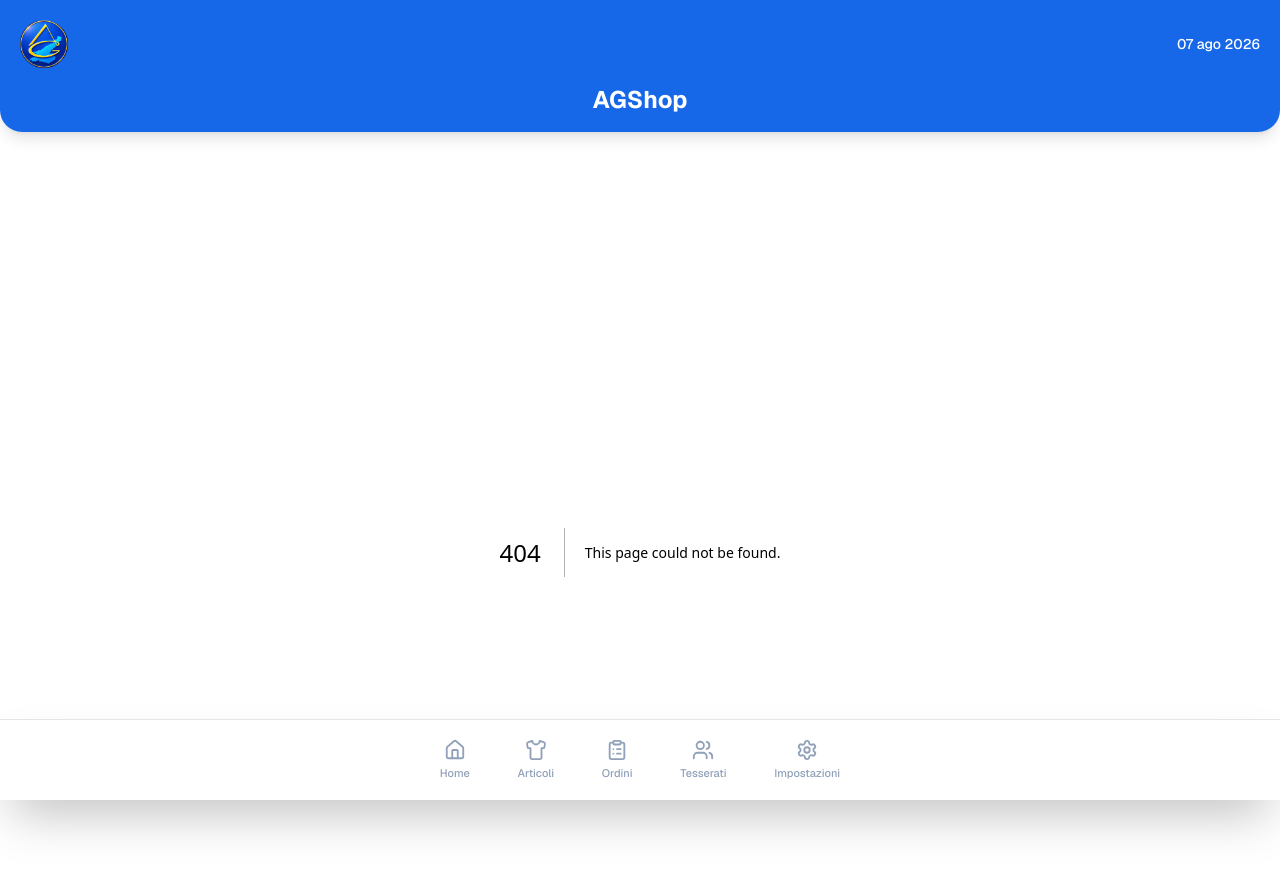
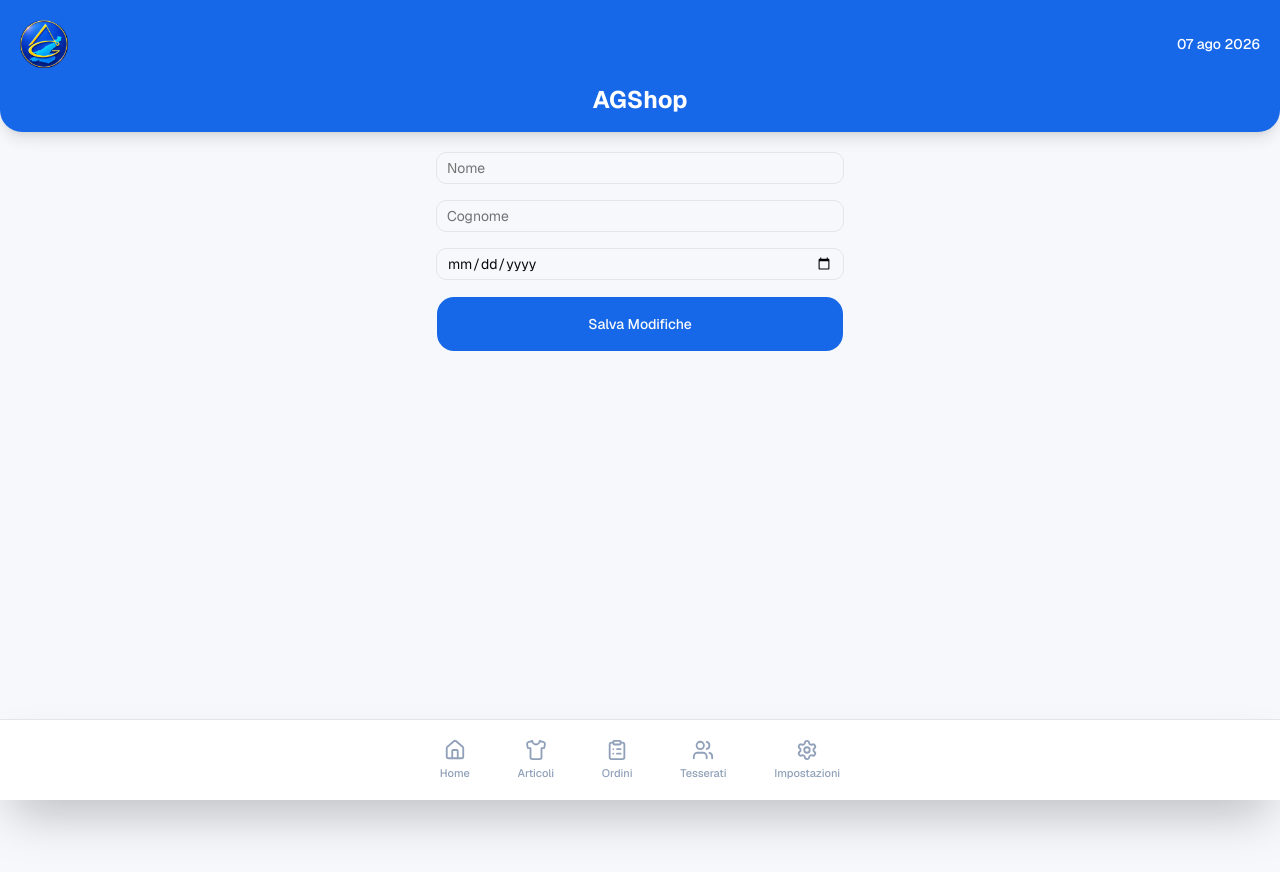
Before and after one commit to alto-garda/AGShop, a Next.js app: page /tesserati/1/modifica in a window 1280 px wide. Before the commit this address had no page. Shown: the top 872 px of the page. After the commit the page ends 800 px from the top, so only its background shows below. Built offline with nearby package versions, Linux system fonts and the light colour scheme; no server answers.

Commit message:
feat: edit tesserato page

```diff
--- /dev/null
+++ b/app/tesserati/[id]/modifica/page.tsx
@@ -0,0 +1,63 @@
+"use client";
+
+import { useState } from "react";
+import { useParams, useRouter } from "next/navigation";
+
+import { supabase } from "@/lib/supabase";
+
+import { Button } from "@/components/ui/button";
+import { Input } from "@/components/ui/input";
+
+export default function ModificaTesseratoPage() {
+  const { id } = useParams<{ id: string }>();
+  const router = useRouter();
+
+  const [nome, setNome] = useState("");
+  const [cognome, setCognome] = useState("");
+  const [dataNascita, setDataNascita] = useState("");
+
+  async function salva() {
+    await supabase
+      .from("tesserati")
+      .update({
+        nome,
+        cognome,
+        data_nascita: dataNascita || null,
+      })
+      .eq("id", id);
+
+    router.push(`/tesserati/${id}`);
+    router.refresh();
+  }
+
+  return (
+    <div className="mx-auto flex max-w-md flex-col gap-4">
+
+      <Input
+        placeholder="Nome"
+        value={nome}
+        onChange={(e) => setNome(e.target.value)}
+      />
+
+      <Input
+        placeholder="Cognome"
+        value={cognome}
+        onChange={(e) => setCognome(e.target.value)}
+      />
+
+      <Input
+        type="date"
+        value={dataNascita}
+        onChange={(e) => setDataNascita(e.target.value)}
+      />
+
+      <Button
+        className="h-14 rounded-2xl bg-[#1668E8]"
+        onClick={salva}
+      >
+        Salva Modifiche
+      </Button>
+
+    </div>
+  );
+}
--- a/app/tesserati/[id]/page.tsx
+++ b/app/tesserati/[id]/page.tsx
@@ -1,6 +1,6 @@
 import { notFound } from "next/navigation";
+import Link from "next/link";
 import { ArrowLeft, Pencil, Trash2 } from "lucide-react";
-import Link from "next/link";
 
 import { supabase } from "@/lib/supabase";
 
@@ -8,9 +8,7 @@ import { Button } from "@/components/ui/button";
 import { Card } from "@/components/ui/card";
 
 type Props = {
-  params: Promise<{
-    id: string;
-  }>;
+  params: Promise<{ id: string }>;
 };
 
 export default async function TesseratoPage({ params }: Props) {
@@ -30,7 +28,7 @@ export default async function TesseratoPage({ params }: Props) {
       <Link href="/tesserati">
         <Button variant="outline">
           <ArrowLeft className="mr-2 h-4 w-4" />
-          Torna ai Tesserati
+          Torna
         </Button>
       </Link>
 
@@ -43,43 +41,30 @@ export default async function TesseratoPage({ params }: Props) {
         <div className="mt-6 space-y-5">
 
           <div>
-            <p className="text-xs text-slate-500">
-              Nome
-            </p>
-
-            <p className="font-medium">
-              {data.nome}
-            </p>
+            <p className="text-xs text-slate-500">Nome</p>
+            <p>{data.nome}</p>
           </div>
 
           <div>
-            <p className="text-xs text-slate-500">
-              Cognome
-            </p>
-
-            <p className="font-medium">
-              {data.cognome}
-            </p>
+            <p className="text-xs text-slate-500">Cognome</p>
+            <p>{data.cognome}</p>
           </div>
 
           <div>
-            <p className="text-xs text-slate-500">
-              Data di nascita
-            </p>
-
-            <p className="font-medium">
-              {data.data_nascita ?? "-"}
-            </p>
+            <p className="text-xs text-slate-500">Data nascita</p>
+            <p>{data.data_nascita ?? "-"}</p>
           </div>
 
         </div>
 
       </Card>
 
-      <Button className="h-14 justify-start rounded-2xl bg-[#1668E8]">
-        <Pencil className="mr-3 h-5 w-5" />
-        Modifica
-      </Button>
+      <Link href={`/tesserati/${id}/modifica`}>
+        <Button className="h-14 w-full justify-start rounded-2xl bg-[#1668E8]">
+          <Pencil className="mr-3 h-5 w-5" />
+          Modifica
+        </Button>
+      </Link>
 
       <Button
         variant="destructive"
```
